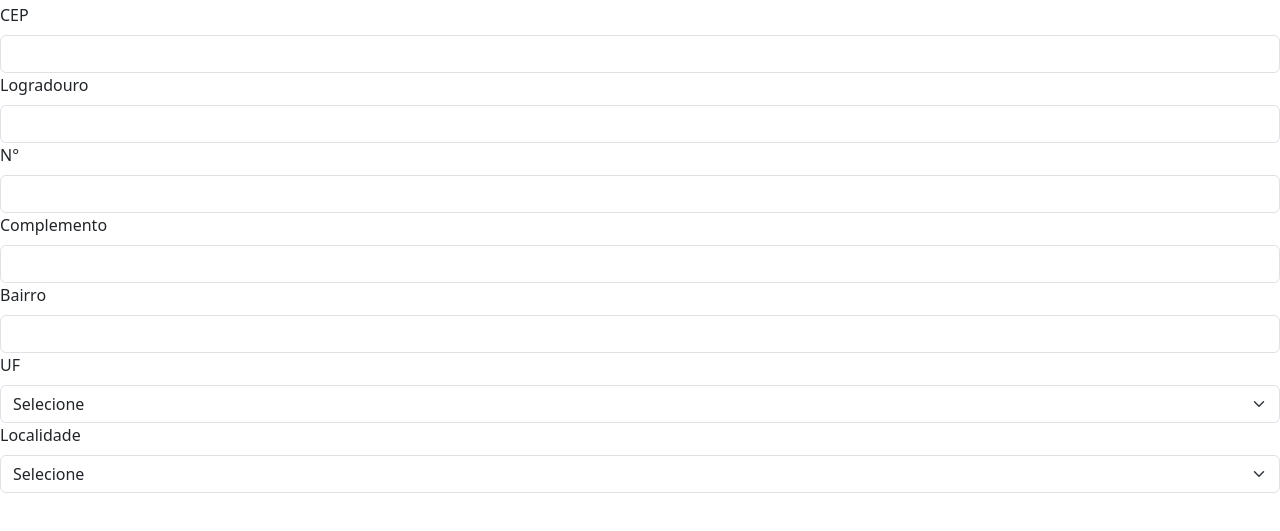
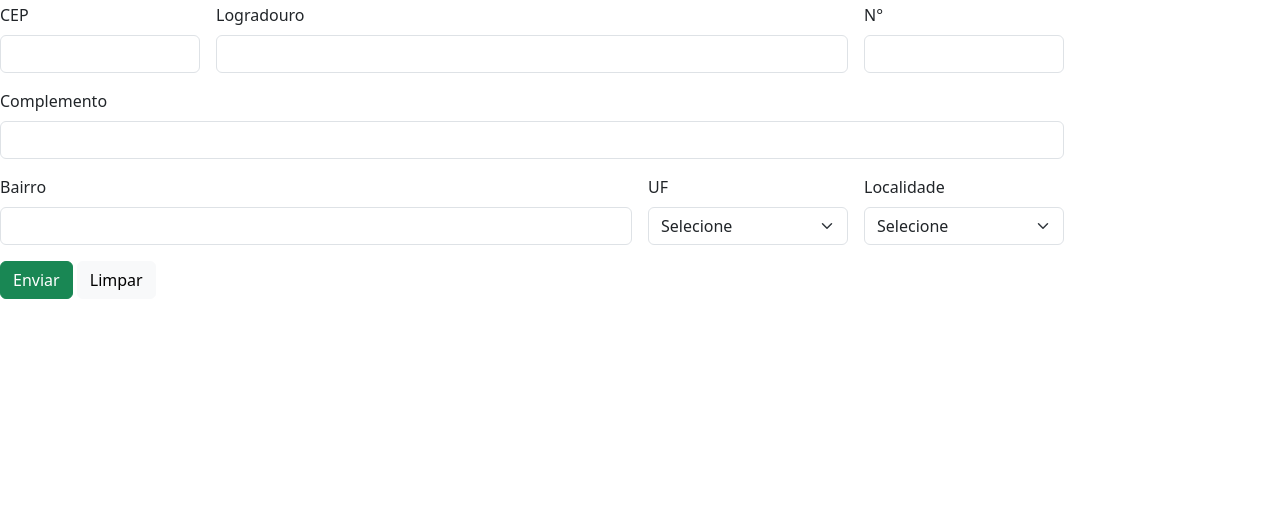
Before and after one commit to rodrigonogueira480/cep-api, a plain HTML site: page index.html in a window 1280 px wide. Shown: the part 53-584 px from the top of the page. Drawn offline with nearby package versions, Linux system fonts and the light colour scheme.

Commit message:
Configuração dos botões

```diff
--- a/index.html
+++ b/index.html
@@ -11,17 +11,33 @@
 
 <body>
     <h1>Consultar CEP</h1>
-    <form>
+    <form class="row g-3">
+        <div class="col-md-2">
             <label class="form-label" for="cep">CEP</label>
             <input class="form-control" type="number" name="cep" id="cep">
+        </div>
+
+        <div class="col-md-6">
             <label class="form-label" for="logradouro">Logradouro</label>
             <input class="form-control" type="text" name="logradouro" id="logradouro">
-        <label class="form-label" for="number">N°</label>
-        <input class="form-control" type="number" name="number" id="number">
+        </div>
+
+        <div class="col-md-2">
+            <label class="form-label" for="numero">N°</label>
+            <input class="form-control" type="numero" name="numero" id="numero">
+        </div>
+
+        <div class="col-md-10">
             <label class="form-label" for="complemento">Complemento</label>
             <input class="form-control" type="text" name="complemento" id="complemento">
+        </div>
+
+        <div class="col-md-6">
             <label class="form-label" for="bairro">Bairro</label>
             <input class="form-control" type="text" name="bairro" id="bairro">
+        </div>
+
+        <div class="col-md-2">
             <label class="form-label" for="uf">UF</label>
             <select class="form-select" name="uf" id="uf">
                 <option value="">Selecione</option>
@@ -53,10 +69,19 @@
                 <option value="SE">Sergipe</option>
                 <option value="TO">Tocantins</option>
             </select>
+        </div>
+
+        <div class="col-md-2">
             <label class="form-label" for="localidade">Localidade</label>
             <select class="form-select" name="localidade" id="localidade">
                 <option value="">Selecione</option>
             </select>
+        </div>
+
+        <div class="col-md-12">
+            <button class="btn btn-success">Enviar</button>
+            <button class="btn btn-light" type="reset">Limpar</button>
+        </div>
     </form>
     <script src="https://cdn.jsdelivr.net/npm/bootstrap@5.3.7/dist/js/bootstrap.bundle.min.js"
         integrity="sha384-ndDqU0Gzau9qJ1lfW4pNLlhNTkCfHzAVBReH9diLvGRem5+R9g2FzA8ZGN954O5Q"
```
Lines whose indentation alone changed are shown as unchanged.
